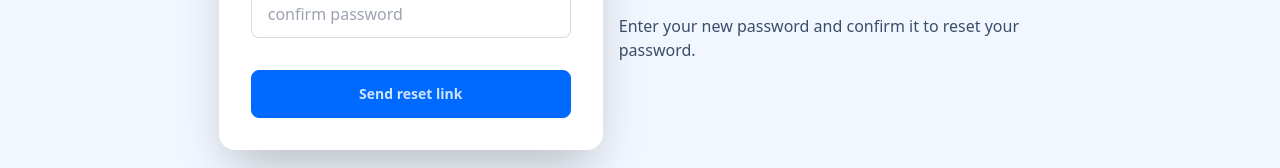
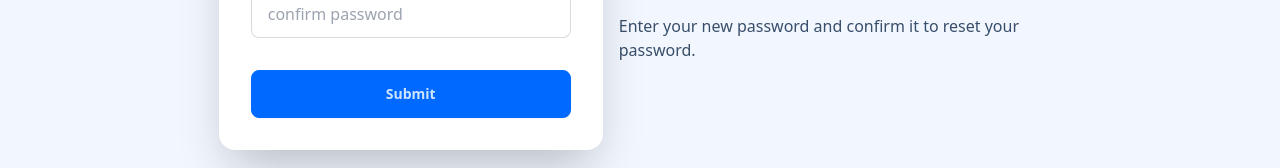
Before and after one commit to Si-DHA/sidha-frontend, a Next.js app: page /reset-password in a window 1280 px wide. Shown: the part 478-646 px from the top of the page. Built offline with nearby package versions, Linux system fonts and the light colour scheme.

Commit message:
fix: submit button

```diff
--- a/src/pages/reset-password/index.tsx
+++ b/src/pages/reset-password/index.tsx
@@ -60,7 +60,7 @@
                         </div>
                         {error && <div className="text-red-500">{error}</div>}
                         <div className="form-control mt-6">
-                            <button className="btn btn-primary" onClick={handleResetPassword}>Send reset link</button>
+                            <button className="btn btn-primary" onClick={handleResetPassword}>Submit</button>
                         </div>
                         {info && <div className="card-footer text-green-500 text-center">{info}</div>}
                     </form>
```
